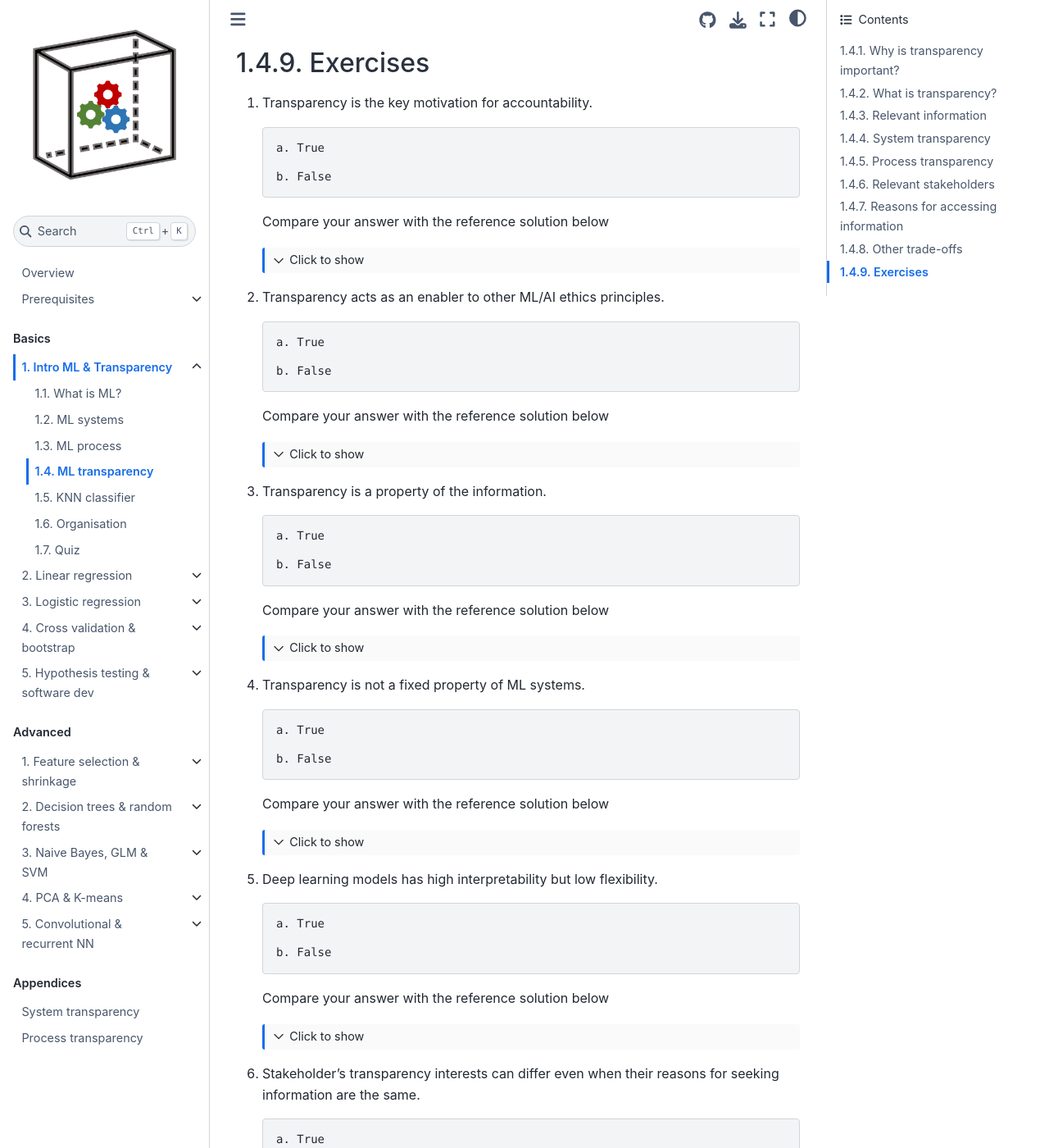
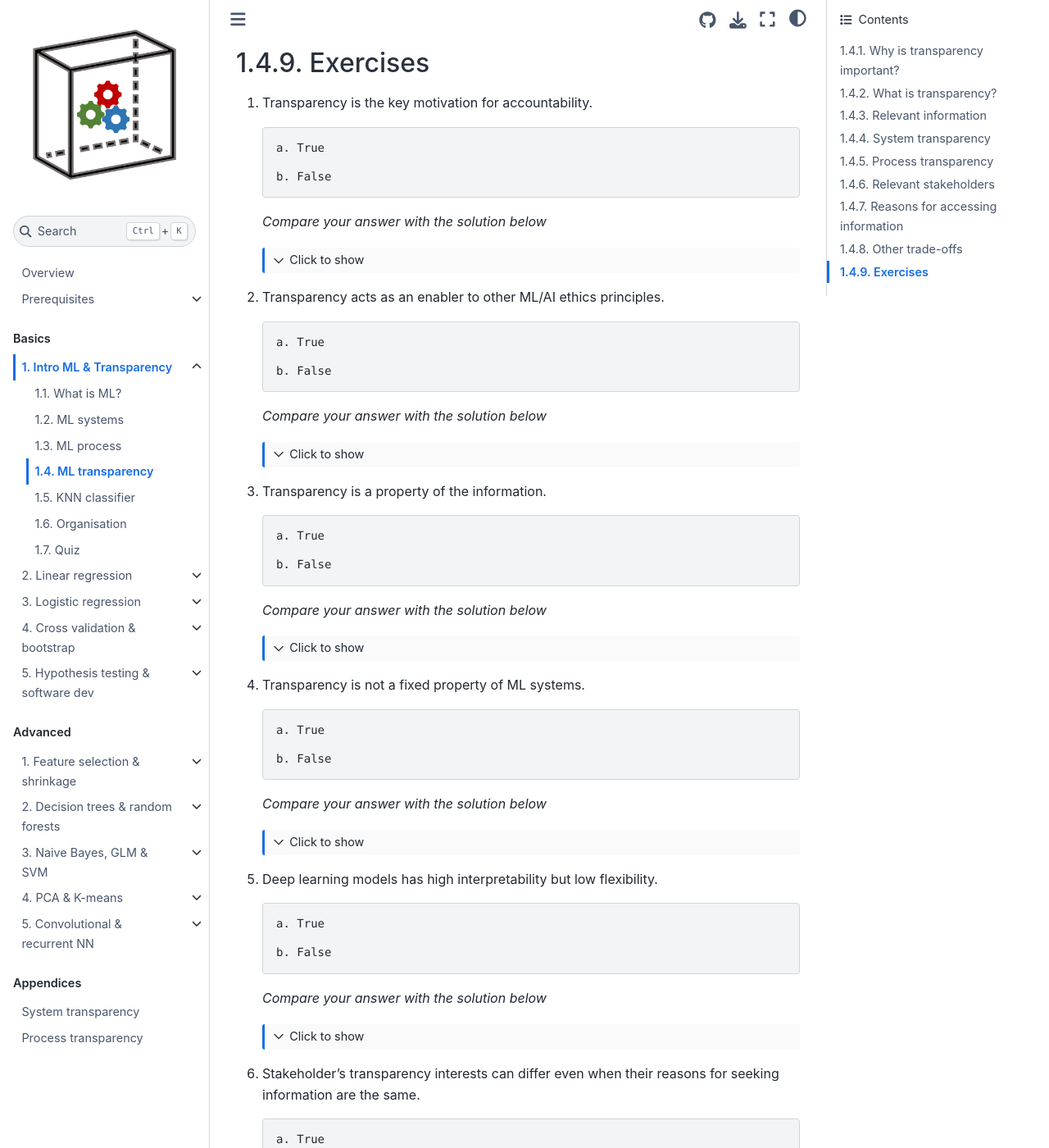
Before and after one commit to pykale/transparentML, a Jupyter Book: the page built from content/01-intro/ml-transp.md, in a window 1280 px wide and 1400 px high, scrolled down 7281 px. Shown: the whole window at 82% size. Built offline with Jupyter Book 1.0.4 settings and Sphinx 7.4.7 and the Sphinx Book theme 1.1.4, drawn with Linux system fonts in a browser that asks for light colours; pages that are not in the unit, such as notebooks, are missing from menus; cross-references to code outside the pages are shown as plain code; some of the changed text lies outside the part shown.

Commit message:
Corrected all minor mistakes.

````diff
--- a/content/01-intro/ml-transp.md
+++ b/content/01-intro/ml-transp.md
@@ -148,7 +148,8 @@ The applicability and implications of transparency trade-offs depend on context
 
        b. False
 
-    Compare your answer with the reference solution below
+    *Compare your answer with the solution below*
+
     ```{toggle}
     **b. False**
     ```
@@ -158,7 +159,8 @@ The applicability and implications of transparency trade-offs depend on context
 
        b. False
 
-    Compare your answer with the reference solution below
+    *Compare your answer with the solution below*
+
     ```{toggle}
     **a. True**
     ```
@@ -168,7 +170,8 @@ The applicability and implications of transparency trade-offs depend on context
 
        b. False
 
-    Compare your answer with the reference solution below
+    *Compare your answer with the solution below*
+
     ```{toggle}
     **b. False**
     ```
@@ -178,7 +181,8 @@ The applicability and implications of transparency trade-offs depend on context
 
        b. False
 
-    Compare your answer with the reference solution below
+    *Compare your answer with the solution below*
+
     ```{toggle}
     **a. True**
     ```
@@ -188,7 +192,8 @@ The applicability and implications of transparency trade-offs depend on context
 
        b. False
 
-    Compare your answer with the reference solution below
+    *Compare your answer with the solution below*
+
     ```{toggle}
     **b. False**
     ```
@@ -198,7 +203,8 @@ The applicability and implications of transparency trade-offs depend on context
 
        b. False
 
-    Compare your answer with the reference solution below
+    *Compare your answer with the solution below*
+
     ```{toggle}
     **a. True**
     ```
````
Also changed, not shown: content/00-prereq/linear-algebra-and-notations.md (+3 -5 lines), content/01-intro/ml-process.md (+9 -7 lines), content/01-intro/ml-systems.md (+16 -19 lines), content/01-intro/organisation.md (+4 -2 lines), content/01-intro/what-is-ml.md (+5 -3 lines), content/00-prereq/basic-python.ipynb, content/00-prereq/graphics.ipynb, content/00-prereq/loading-data.ipynb, content/00-prereq/numerical-programming.ipynb, content/01-intro/knn.ipynb.
